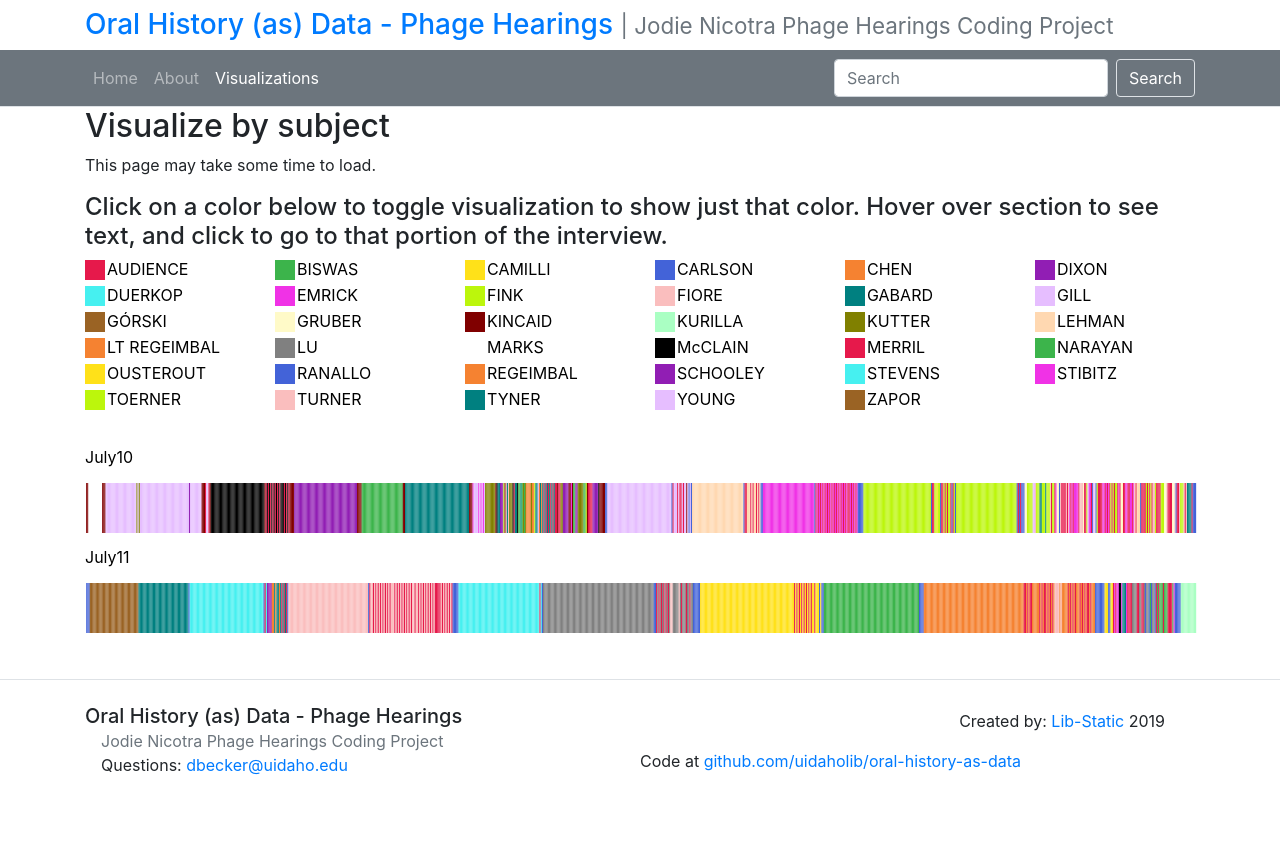
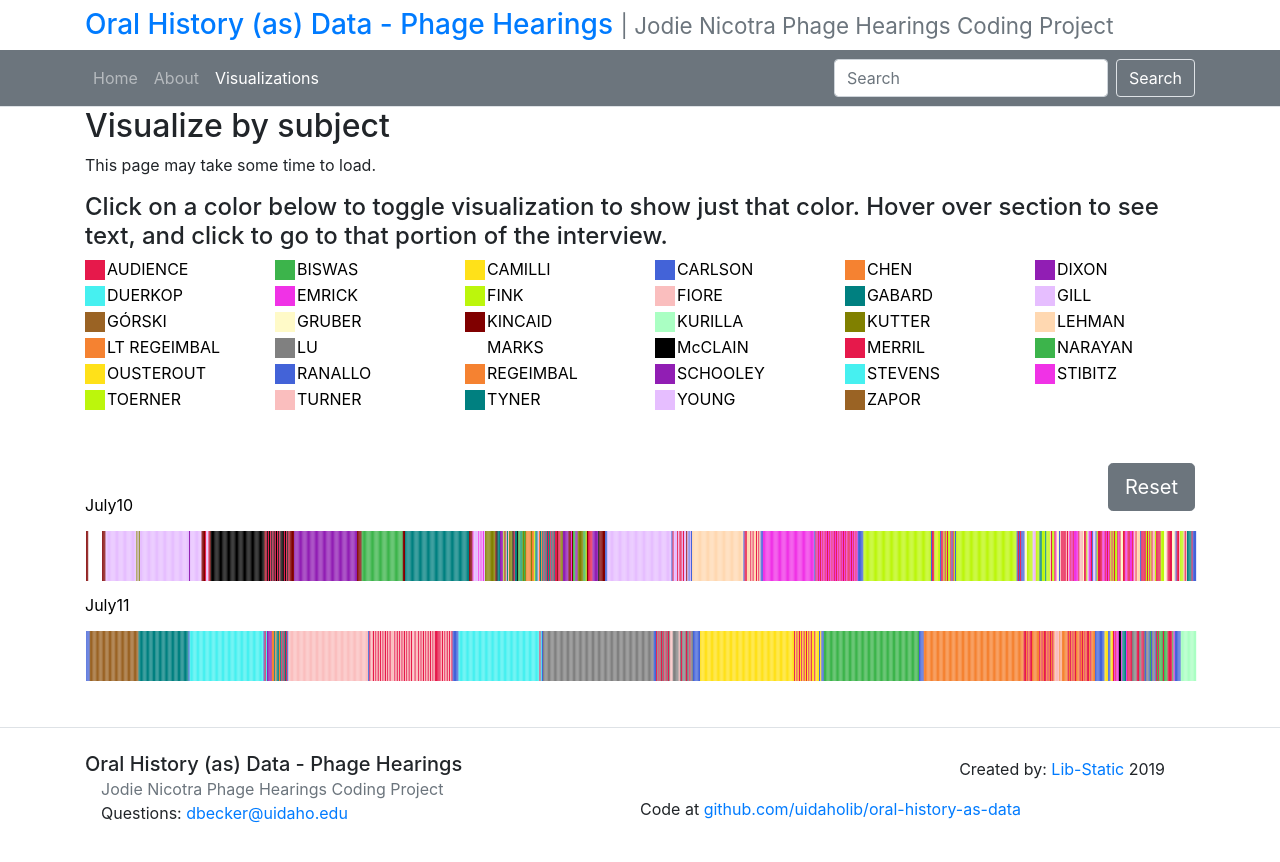
Before and after one commit to thecdil/nicotra-phagehearings, a Jekyll site: the page built from visualizations.md, in a window 1280 px wide. Shown: the top 862 px of the page. Built offline with Jekyll 4.4.1, drawn with Linux system fonts in a browser that asks for light colours.

Commit message:
final touches

```diff
--- a/_config.yml
+++ b/_config.yml
@@ -22,7 +22,7 @@
 # url is your gh-pages base, following the pattern: username.github.io
 url: https://thecdil.github.io
 # baseurl is your github repository's name prefixed with a /
-baseurl: /nicotra-phagehearings/
+baseurl: /nicotra-phagehearings
 # repository is the github repository's full url
 repository: https://github.com/thecdil/nicotra-phagehearings/
 
--- a/_includes/js/visualization-js.html
+++ b/_includes/js/visualization-js.html
@@ -1,9 +1,14 @@
 <script>
 $(document).ready(function(){
     $(".legend").click(function(){
+        $("rect").removeClass("black");
         var $thisColor = $(this).attr("data-id");
         $("rect").not('.'+$thisColor).toggleClass("black");
     });
+
+    $("#reset").click(function(){
+        $("rect").removeClass("black");
+           });
     // init tooltips
     $(function () {
         $('[data-toggle="tooltip"]').tooltip()
--- a/_layouts/visualization.html
+++ b/_layouts/visualization.html
@@ -21,6 +21,9 @@
 
     </div><br/>
     <br/>
+    <button id="reset" class="btn btn-lg btn-secondary float-right" >Reset</button>
+    <br/>
+    <br/>
         {% for transcript in site.data.transcripts %}{%assign transcript-name = transcript[0] %}
         <svg class="chart" width="100%" height="100px" style="overflow: visible">
                 {% for item in transcript[1] %}
```
